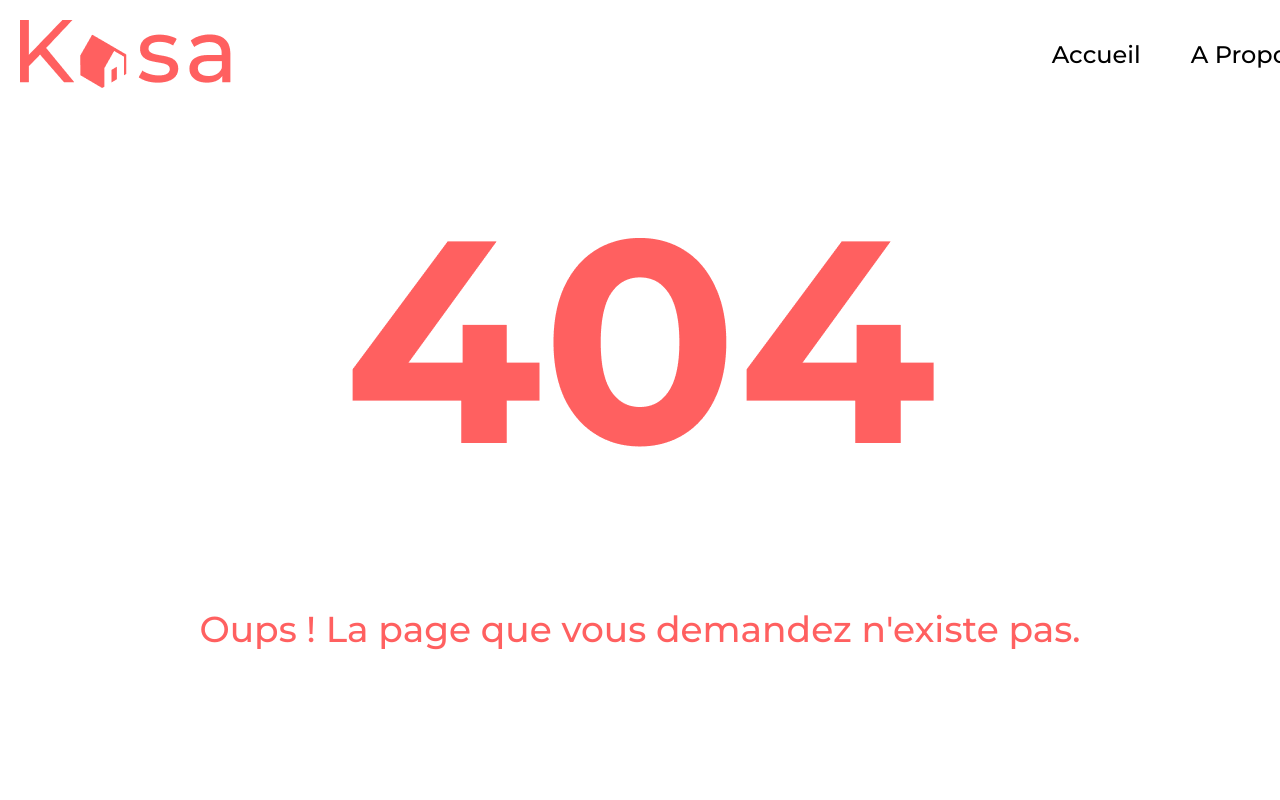
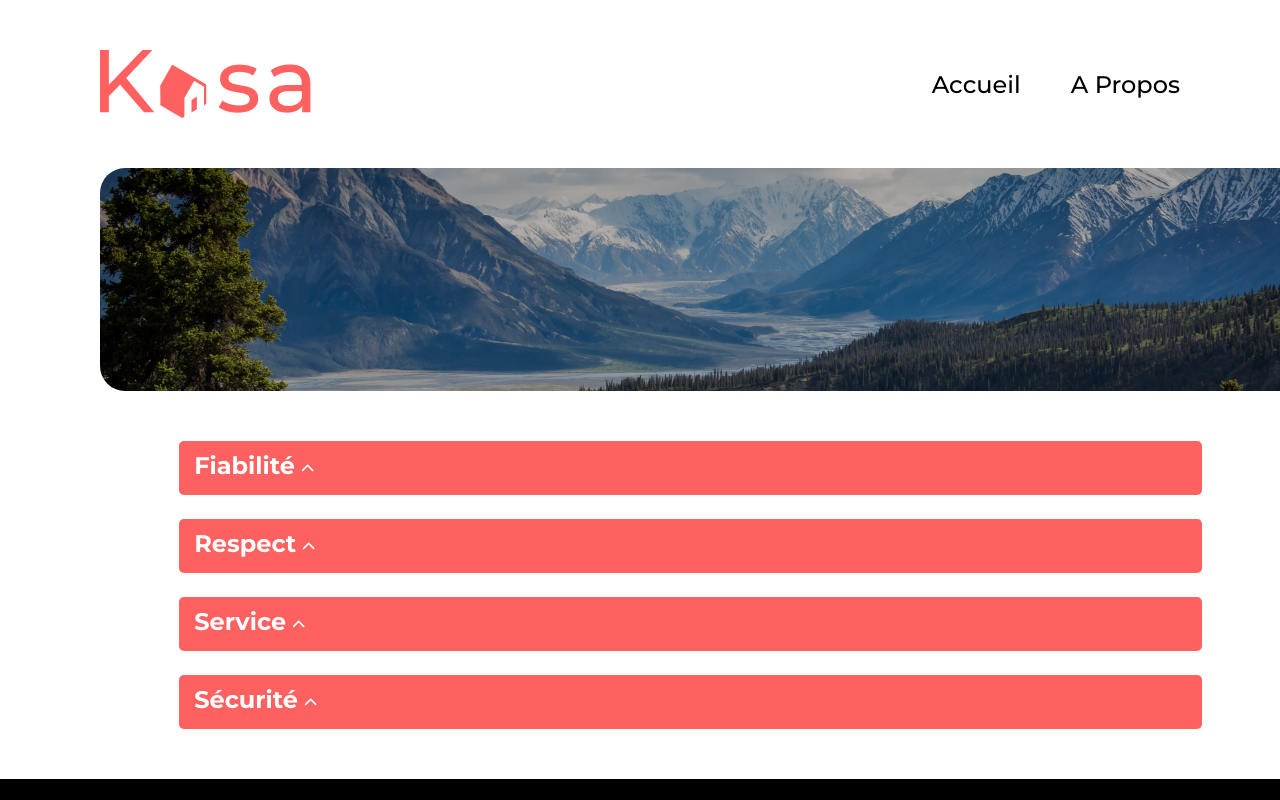
Before and after one commit to G-e-s-s/OC_Projet_4_React, a React (Create React App) app: page / in a window 1280 px wide. Shown: the top 800 px of the page. Built offline with nearby package versions, Linux system fonts and the light colour scheme.

Commit message:
Creation page a propos

```diff
--- a/src/App.js
+++ b/src/App.js
@@ -1,9 +1,10 @@
 import { Routes, Route } from 'react-router-dom';
-import Home from './pages/Home/home';
+// import Home from './pages/Home/home';
 import Headernav from '../src/components/Header/header';
 import Footer from '../src/components/Footer/footer';
 // import './styles/home.css';
-import Error from './pages/Error/error'
+// import Error from './pages/Error/error'
+import APropos from './pages/APropos/a_propos.jsx';
 
 const App = () => {
     return (
@@ -11,7 +12,8 @@
             <Headernav/>
             <Routes>
                 {/* <Route path='/' element= {<Home/>}> </Route> */}
-                <Route path='/' element= {<Error/>}> </Route>
+                {/* <Route path='/' element= {<Error/>}> </Route> */}
+                <Route path='/' element= {<APropos/>}> </Route>
 
             </Routes>
             <Footer/>
--- /dev/null
+++ b/src/pages/APropos/a_propos.jsx
@@ -0,0 +1,97 @@
+import React from 'react';
+import '../../styles/apropos.css';
+import ImgBanniere from '../../assets/ImgAPropos.png';
+import { FontAwesomeIcon } from '@fortawesome/react-fontawesome'
+import { faChevronUp } from '@fortawesome/free-solid-svg-icons'
+
+const APropos = () => {
+    return (
+    <div>
+        <main>
+            <div className="banniere">
+                <img className="imgBanniere" src={ImgBanniere} alt='Paysage'></img>
+            </div>
+            <div className="container">
+<div id="accordion">
+    <div className="card">
+      <div className="card-header" id="headingOne">
+         <p className="mb-0">Fiabilité
+          <button className="btn btn-link" data-toggle="collapse" data-target="#collapseOne" aria-expanded="true" aria-controls="collapseOne">
+          <FontAwesomeIcon icon={faChevronUp} aria-hidden="true" className="fa"/>
+          </button>
+        </p>
+      </div>
+
+      <div id="collapseOne" className="collapse show" aria-labelledby="headingOne" data-parent="#accordion">
+        <div className="card-body">
+        Les annonces postées sur Kasa garantissent une fiabilité totale. Les photos sont conformes aux logements, et toutes les informations sont régulièrement vérifiées par nos équipes.
+        </div>
+      </div>
+    </div>
+    <div className="card">
+      <div className="card-header" id="headingTwo">
+        <p className="mb-0">Respect
+          <button className="btn btn-link collapsed" data-toggle="collapse" data-target="#collapseTwo" aria-expanded="false" aria-controls="collapseTwo">
+          <FontAwesomeIcon icon={faChevronUp} aria-hidden="true" className="fa"/>
+          </button>
+        </p>
+      </div>
+      <div id="collapseTwo" className="collapse" aria-labelledby="headingTwo" data-parent="#accordion">
+        <div className="card-body">
+          La bienveillance fait partie des valeurs fondatrices de Kasa. Tout comportement descriminatoire ou de perturbation du voisinage entraînera une exclusion de notre plateforme.
+        </div>
+      </div>
+    </div>
+    <div className="card">
+      <div className="card-header" id="headingThree">
+        <p className="mb-0">Service
+          <button className="btn btn-link collapsed" data-toggle="collapse" data-target="#collapseThree" aria-expanded="false" aria-controls="collapseThree">
+          <FontAwesomeIcon icon={faChevronUp} aria-hidden="true" className="fa"/>
+          </button>
+        </p>
+      </div>
+      <div id="collapseThree" className="collapse" aria-labelledby="headingThree" data-parent="#accordion">
+        <div className="card-body">
+          Nos équipes se tiennent à votre disposition pour vous fournir une expérience parfaite. N'hésitez pas à nous contacter si vous avez la moindre question.
+        </div>
+      </div>
+    </div>
+  <div className="card">
+      <div className="card-header" id="headingFour">
+        <p className="mb-0">Sécurité
+          <button className="btn btn-link collapsed" data-toggle="collapse" data-target="#collapseFour" aria-expanded="false" aria-controls="collapseFour">
+          <FontAwesomeIcon icon={faChevronUp} aria-hidden="true" className="fa"/>
+          </button>
+        </p>
+      </div>
+      <div id="collapseFour" className="collapse" aria-labelledby="headingFour" data-parent="#accordion">
+        <div className="card-body">
+          La sécurité est la priorité de Kasa. Aussi bien pour nos hôtes que pour les voyageurs, chaque logement correspond aux critères de sécurité établis par nos services. En laissant une note aussi bien à l'hôte qu'au locataire, cela permet à nos équipes de vérifier que les standards sont bien respectés. Nous organisons également des ateliers sur la sécurité domestique pour nos hôtes.
+        </div>
+      </div>
+    </div>
+  </div>
+</div>
+            {/* <button type="button" class="collapsible">Fiabilité<i class="fa"></i></button>
+            <div class="content">
+                <p>Les annonces postées sur Kasa garantissent une fiabilité totale. Les photos sont conformes aux logements, et toutes les informations sont régulièrement vérifiées par nos équipes.</p>
+            </div>
+            <button type="button" class="collapsible">Respect</button>
+            <div class="content">
+                <p>La bienveillance fait partie des valeurs fondatrices de Kasa. Tout comportement descriminatoire ou de perturbation du voisinage entraînera une exclusion de notre plateforme.</p>
+            </div>
+            <button type="button" class="collapsible">Service</button>
+            <div class="content">
+                <p>Nos équipes se tiennent à votre disposition pour vous fournir une expérience parfaite. N'hésitez pas à nous contacter si vous avez la moindre question.</p>
+            </div>
+            <button type="button" class="collapsible">Sécurité</button>
+            <div class="content">
+                <p>La sécurité est la priorité de Kasa. Aussi bien pour nos hôtes que pour les voyageurs, chaque logement correspond aux critères de sécurité établis par nos services. En laissant une note aussi bien à l'hôte qu'au locataire, cela permet à nos équipes de vérifier que les standards sont bien respectés. Nous organisons également des ateliers sur la sécurité domestique pour nos hôtes.</p>
+            </div> */}
+        </main>
+
+    </div>
+    )
+}
+
+export default APropos
--- a/src/styles/apropos.css
+++ b/src/styles/apropos.css
@@ -0,0 +1,56 @@
+/* BANNIERE */
+.banniere {
+    width: 1240px;
+    height: 223px;
+    margin-left: 100px;
+    margin-bottom: 50px;
+}
+.imgBanniere {
+    object-fit: cover;
+    width: 100%;
+    height: 100%;
+    filter: brightness(70%);
+    border-radius: 25px;
+}
+
+/* COLLAPSE */
+[data-toggle="collapse"] .fa:before {
+    content: "\f078";
+    color: white;
+}
+
+[data-toggle="collapse"].collapsed .fa:before {
+    content: "\f077";
+    color: white;
+}
+.fa{
+    color: white;
+}
+.card-header button {
+    border: none;
+    background-color: #ff6060;
+}
+.mb-0{
+    color: white;
+    font-size: 24px;
+    font-weight: 700;
+    padding: 10px 20px 10px 15px;
+}
+.card-header {
+    background-color: #ff6060;
+    height: 54px;
+    width: 1023px;
+    border: none;
+    border-radius: 5px;
+    margin: 20px 14% 0 14%;
+}
+.card-body {
+    width: 1005px;
+    display: none;
+    padding: 10px 0 10px 18px;
+    overflow: hidden;
+    background-color: #f1f1f185;
+    margin: 0 15% 10px 14%;
+    font-size: 18px;
+    border-radius: 5px;
+}
--- a/src/styles/footer.css
+++ b/src/styles/footer.css
@@ -1,3 +1,12 @@
+body {
+	margin: 0;
+  max-width: 1440px;
+}
+* {
+	font-family: 'Montserrat';
+	font-style: normal;
+}
+
 /* FOOTER */
 #blackBar {
 	background-color: black;
--- a/src/styles/header.css
+++ b/src/styles/header.css
@@ -1,3 +1,12 @@
+body {
+	margin: 0;
+  max-width: 1440px;
+}
+* {
+	font-family: 'Montserrat';
+	font-style: normal;
+}
+
 /* HEADER */
 .navbar {
 	display: flex;
@@ -26,9 +35,9 @@
   color: black
 }
 
-@media all and (min-width: 374px) {
+/* @media all and (min-width: 374px) {
     .navbar {
 		width: 100%;
 		padding: 20px;
     }
-}
+} */
--- a/src/styles/home.css
+++ b/src/styles/home.css
@@ -1,12 +1,3 @@
-body {
-	margin: 0;
-  max-width: 1440px;
-}
-* {
-	font-family: 'Montserrat';
-	font-style: normal;
-}
-
 /* MAIN */
 /* Bannière */
 .banniere {
```
Also changed, not shown: src/pages/APropos/apropos.jsx (deleted, +0 -20 lines).
